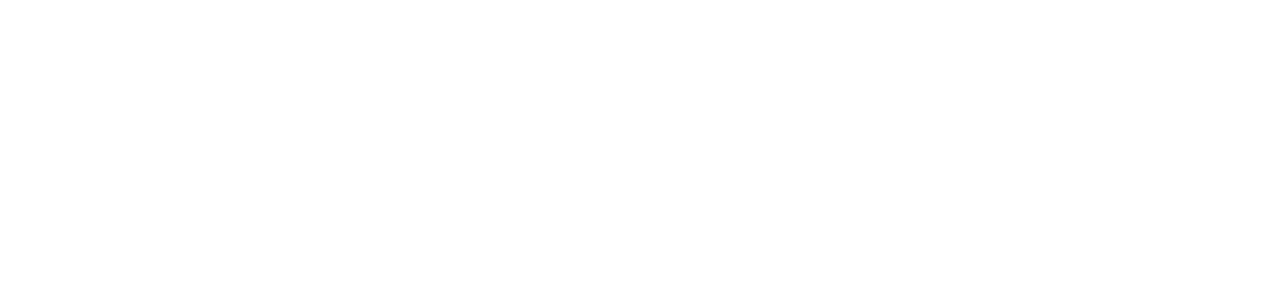
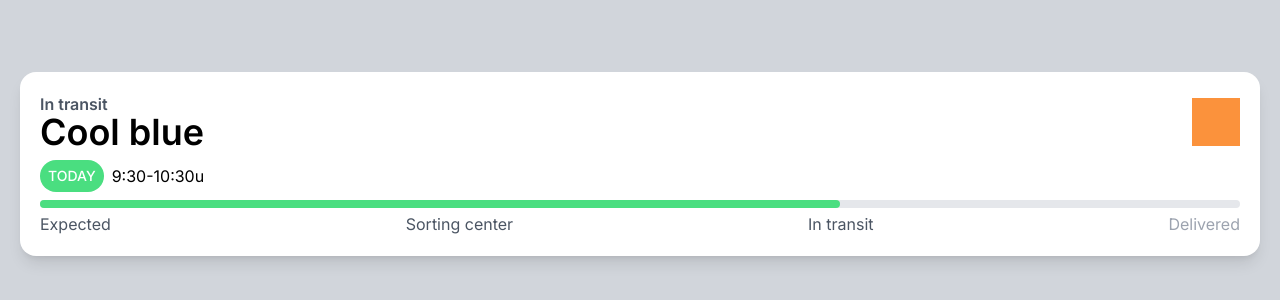
Before and after one commit to shlee9999/carrot-market-reloaded, a Next.js app: page / in a window 1280 px wide. Shown: the part 236-536 px from the top of the page. Built offline with nearby package versions, Linux system fonts and the light colour scheme.

Commit message:
Tailwind css 시작

```diff
--- a/app/page.tsx
+++ b/app/page.tsx
@@ -1,5 +1,35 @@
 import Image from 'next/image';
 
 export default function Home() {
-  return <main></main>;
+  return (
+    <main className='bg-gray-300 h-screen flex items-center justify-center p-5'>
+      <div className='bg-white shadow-lg p-5 rounded-2xl w-full'>
+        <div className='flex justify-between items-center'>
+          <div className='flex flex-col'>
+            <span className='text-gray-600 font-semibold -mb-1'>
+              In transit
+            </span>
+            <span className='text-4xl font-semibold'>Cool blue</span>
+          </div>
+          <div className='size-12 bg-orange-400' />
+        </div>
+        <div className='my-2 flex items-center gap-2'>
+          <span className='bg-green-400 text-white uppercase px-2 py-1.5 text-sm font-medium rounded-full'>
+            Today
+          </span>
+          <span>9:30-10:30u</span>
+        </div>
+        <div className='relative'>
+          <div className='bg-gray-200 w-full h-2 rounded-full absolute' />
+          <div className='bg-green-400 w-2/3 h-2 rounded-full absolute ' />
+        </div>
+        <div className='flex justify-between items-center mt-5 text-gray-600'>
+          <span>Expected</span>
+          <span>Sorting center</span>
+          <span>In transit</span>
+          <span className='text-gray-400'>Delivered</span>
+        </div>
+      </div>
+    </main>
+  );
 }
--- a/tailwind.config.ts
+++ b/tailwind.config.ts
@@ -1,20 +1,12 @@
-import type { Config } from "tailwindcss";
+import type { Config } from 'tailwindcss';
 
 const config: Config = {
   content: [
-    "./pages/**/*.{js,ts,jsx,tsx,mdx}",
-    "./components/**/*.{js,ts,jsx,tsx,mdx}",
-    "./app/**/*.{js,ts,jsx,tsx,mdx}",
+    './pages/**/*.{js,ts,jsx,tsx,mdx}',
+    './components/**/*.{js,ts,jsx,tsx,mdx}',
+    './app/**/*.{js,ts,jsx,tsx,mdx}',
   ],
-  theme: {
-    extend: {
-      backgroundImage: {
-        "gradient-radial": "radial-gradient(var(--tw-gradient-stops))",
-        "gradient-conic":
-          "conic-gradient(from 180deg at 50% 50%, var(--tw-gradient-stops))",
-      },
-    },
-  },
+  theme: {},
   plugins: [],
 };
 export default config;
```
